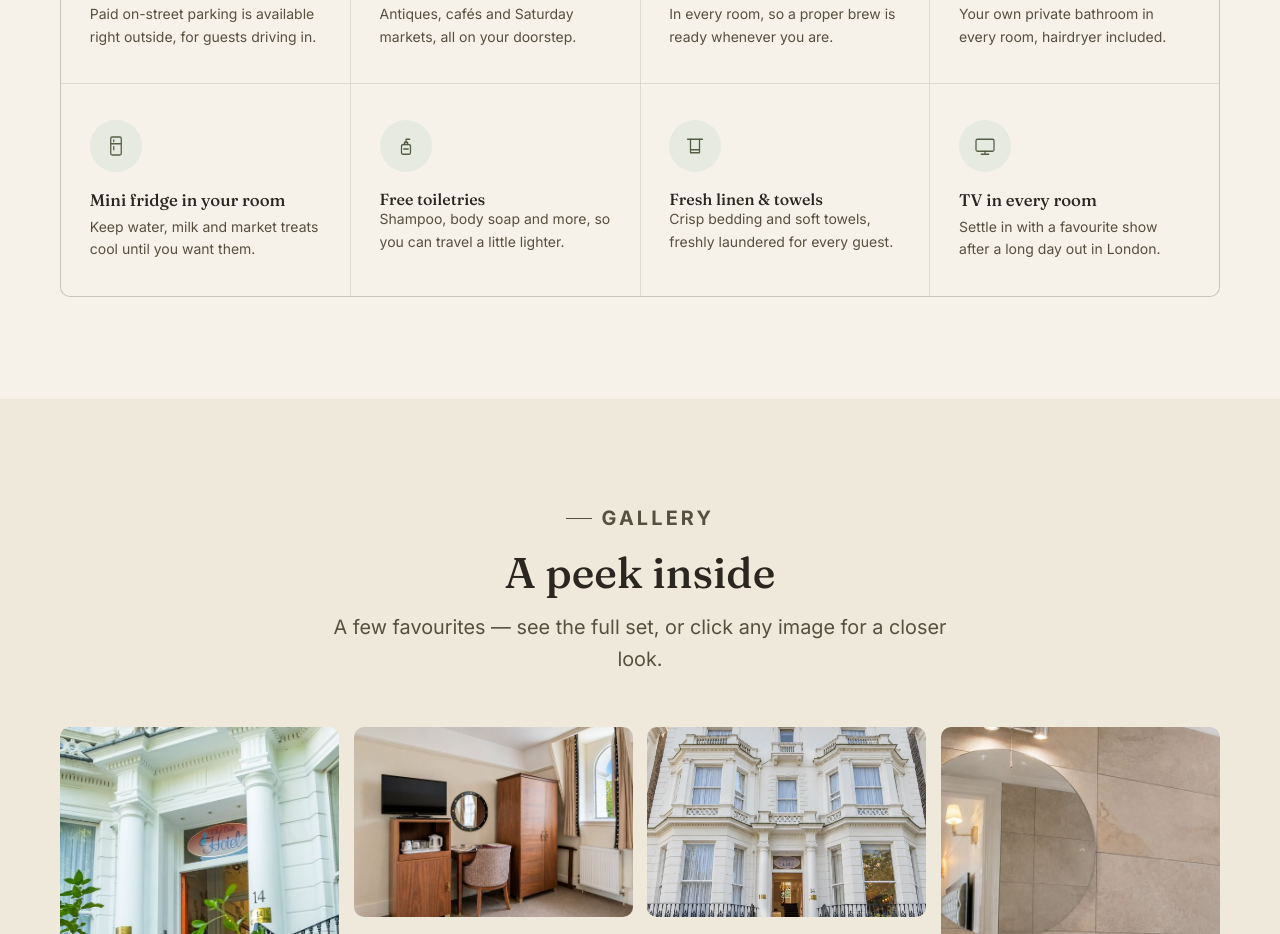
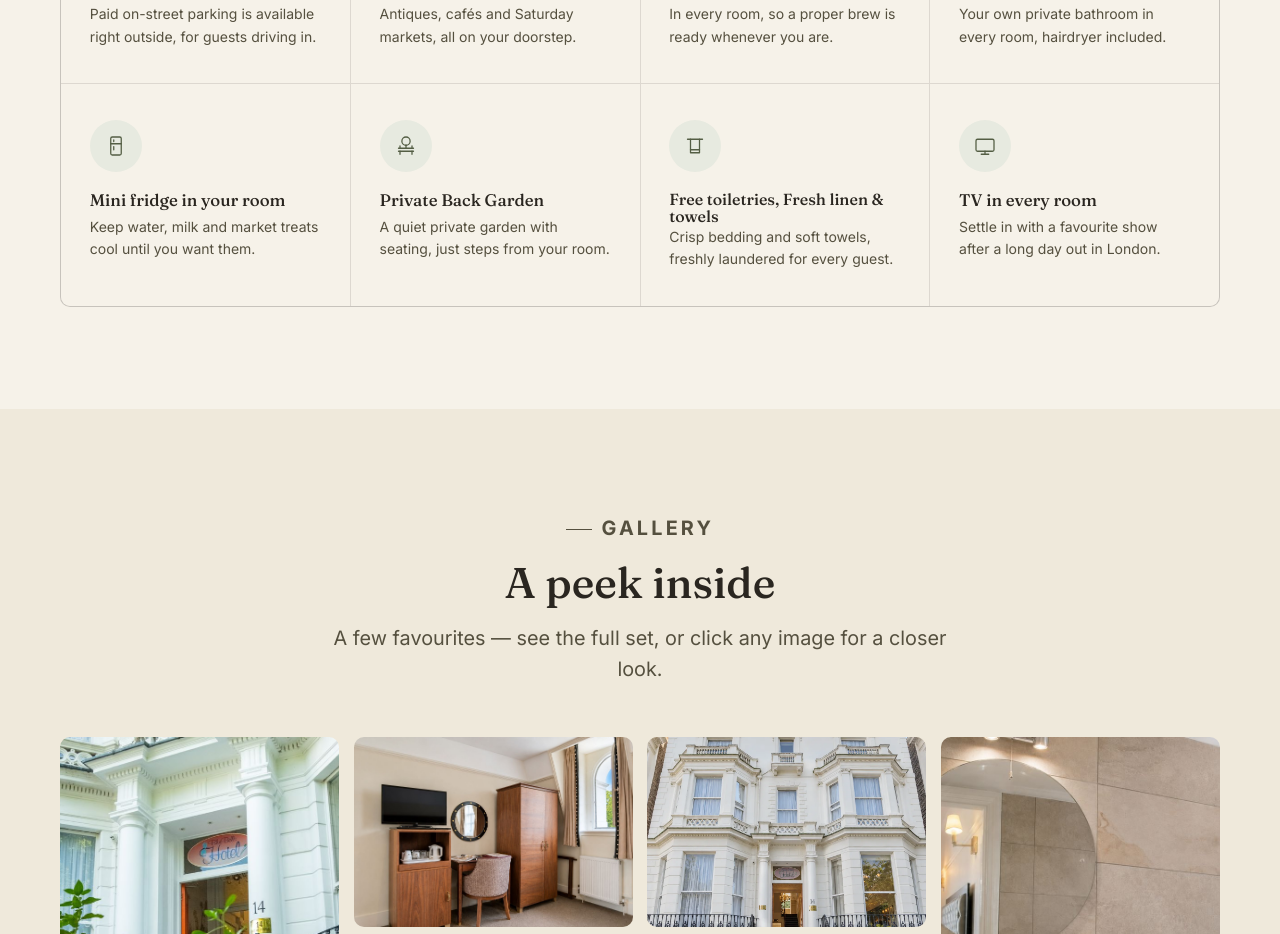
Before and after one commit to vshah2690/bluebells-hotel-site, a plain HTML site: page index.html in a window 1280 px wide. Shown: the part 3877-4811 px from the top of the page. Drawn offline with Linux system fonts and the light colour scheme.

Commit message:
Private garden under amenities fixed

```diff
--- a/index.html
+++ b/index.html
@@ -1188,13 +1188,13 @@ a:focus-visible, button:focus-visible, input:focus-visible, textarea:focus-visib
         <p>Keep water, milk and market treats cool until you want them.</p>
       </div>
       <div class="amenity">
-        <div class="icon-wrap"><svg viewBox="0 0 32 32"><use href="#icon-soap"/></svg></div>
-        <h4>Free toiletries</h4>
-        <p>Shampoo, body soap and more, so you can travel a little lighter.</p>
+        <div class="icon-wrap"><svg viewBox="0 0 32 32"><use href="#icon-garden"/></svg></div>
+        <h3>Private Back Garden</h3>
+        <p>A quiet private garden with seating, just steps from your room.</p>
       </div>
       <div class="amenity">
         <div class="icon-wrap"><svg viewBox="0 0 32 32"><use href="#icon-towel"/></svg></div>
-        <h4>Fresh linen &amp; towels</h4>
+        <h4>Free toiletries, Fresh linen &amp; towels</h4>
         <p>Crisp bedding and soft towels, freshly laundered for every guest.</p>
       </div>
       <div class="amenity">
```
